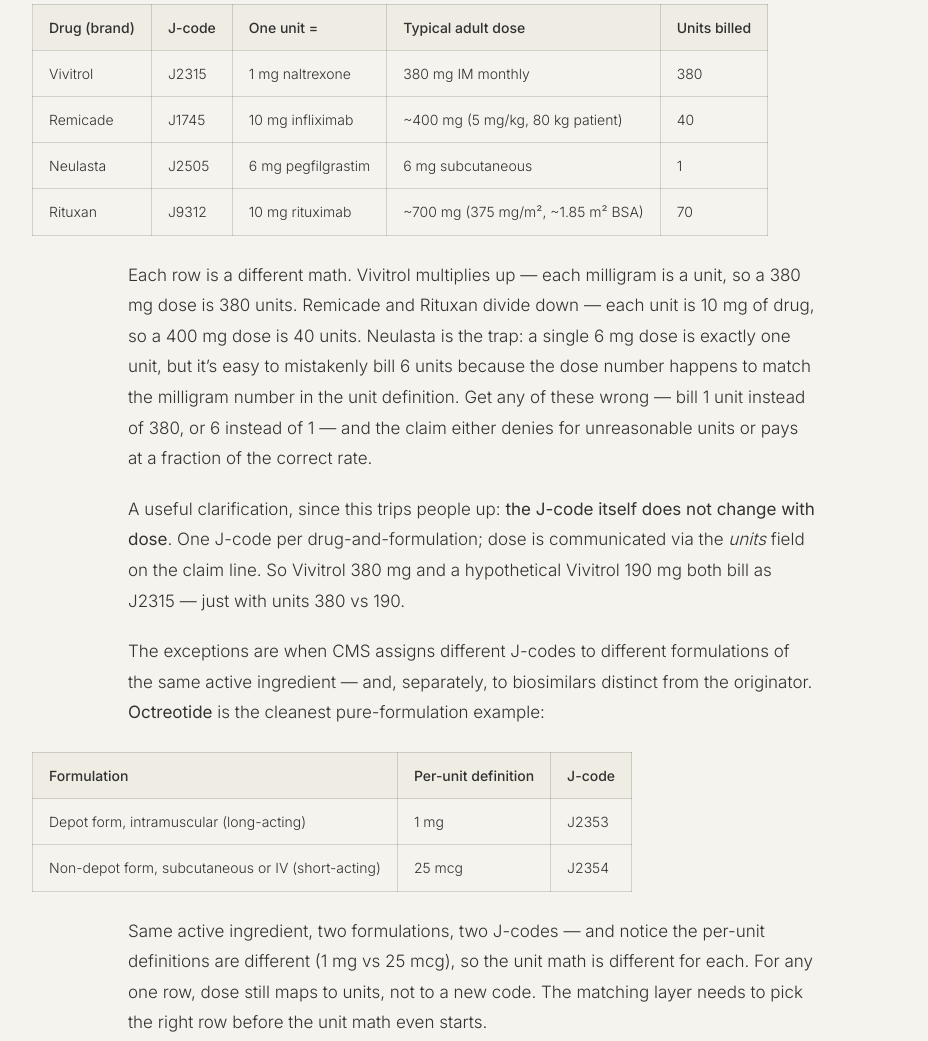
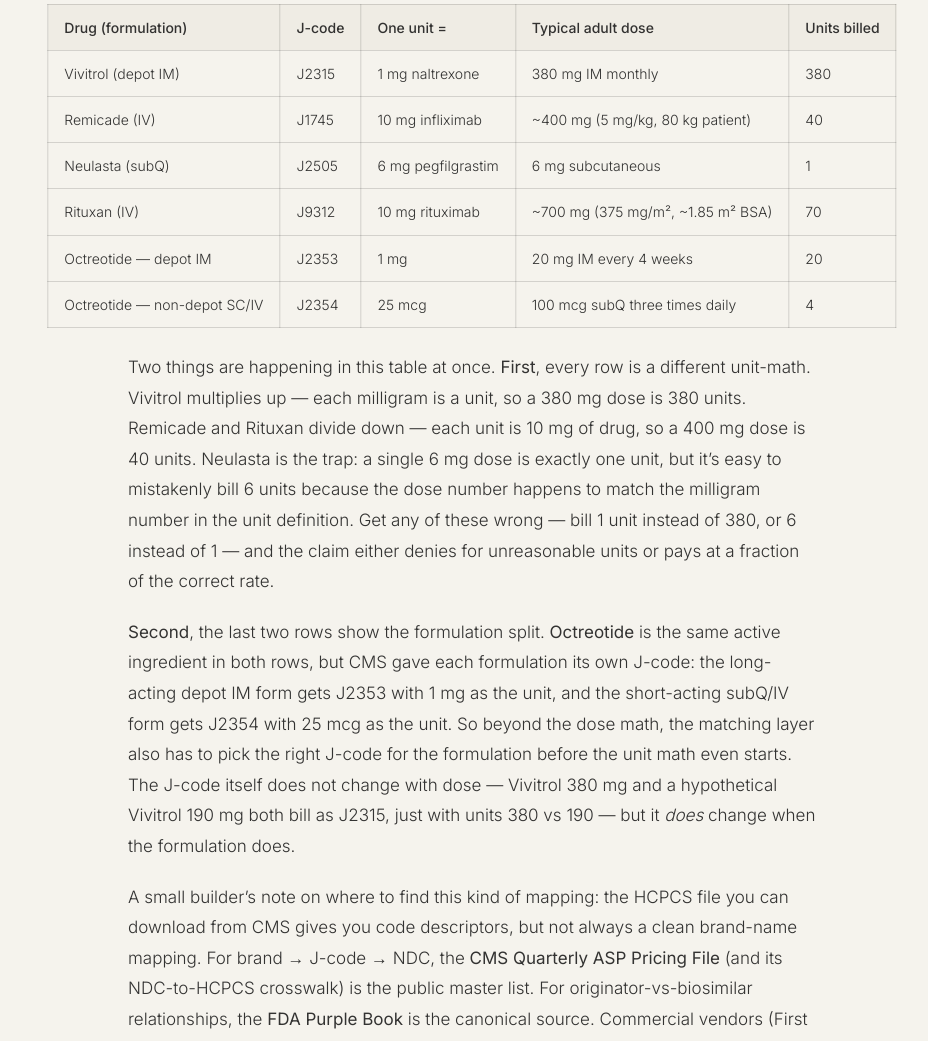
Before and after one commit to rasha-hantash/rasha.me, an Astro site: page /blog/from-lbj-to-fhir in a window 1280 px wide. Shown: the part 6703-7744 px from the top of the page, without its empty margins (168-1096 px from the left). Built offline with nearby package versions, Linux system fonts and the light colour scheme; Astro itself is replaced by a stand-in of ours.

Commit message:
Fix table centering + merge formulation example into main unit-math table
CSS: switch table breakout from negative-margin to position:relative + left:50%
+ translateX(-50%). The negative-margin approach left tables visually off-center
because the parent's positioning context interacted oddly with the negative
left margin. The translateX approach guarantees the table's CENTER aligns with
the parent column's CENTER, regardless of width.

Content: drop the separate two-row octreotide formulation table. Octreotide
J2353 (depot IM) and J2354 (non-depot SC/IV) are now rows 5 and 6 of the
main unit-math table — same drug appearing on two consecutive rows with
different J-codes and different per-unit definitions, demonstrating
formulation-based splits without leaving the table the reader is already
looking at.

```diff
--- a/src/content/blog/from-lbj-to-fhir.md
+++ b/src/content/blog/from-lbj-to-fhir.md
@@ -93,25 +93,18 @@
 
 **1. Units don't equal doses.** Every J-code defines a specific dosage unit, and that unit is almost never the dose a clinician thinks in. The unit definition lives in the J-code descriptor itself, and nothing in the EHR's medication record will translate "Vivitrol 380 mg IM" into "J2315 × 380 units" automatically unless someone has wired up the mapping. A few examples:
 
-| Drug (brand) | J-code | One unit =         | Typical adult dose                | Units billed |
-| ------------ | ------ | ------------------ | --------------------------------- | ------------ |
-| Vivitrol     | J2315  | 1 mg naltrexone    | 380 mg IM monthly                 | 380          |
-| Remicade     | J1745  | 10 mg infliximab   | ~400 mg (5 mg/kg, 80 kg patient)  | 40           |
-| Neulasta     | J2505  | 6 mg pegfilgrastim | 6 mg subcutaneous                 | 1            |
-| Rituxan      | J9312  | 10 mg rituximab    | ~700 mg (375 mg/m², ~1.85 m² BSA) | 70           |
+| Drug (formulation)           | J-code | One unit =         | Typical adult dose                | Units billed |
+| ---------------------------- | ------ | ------------------ | --------------------------------- | ------------ |
+| Vivitrol (depot IM)          | J2315  | 1 mg naltrexone    | 380 mg IM monthly                 | 380          |
+| Remicade (IV)                | J1745  | 10 mg infliximab   | ~400 mg (5 mg/kg, 80 kg patient)  | 40           |
+| Neulasta (subQ)              | J2505  | 6 mg pegfilgrastim | 6 mg subcutaneous                 | 1            |
+| Rituxan (IV)                 | J9312  | 10 mg rituximab    | ~700 mg (375 mg/m², ~1.85 m² BSA) | 70           |
+| Octreotide — depot IM        | J2353  | 1 mg               | 20 mg IM every 4 weeks            | 20           |
+| Octreotide — non-depot SC/IV | J2354  | 25 mcg             | 100 mcg subQ three times daily    | 4            |
 
-Each row is a different math. Vivitrol multiplies up — each milligram is a unit, so a 380 mg dose is 380 units. Remicade and Rituxan divide down — each unit is 10 mg of drug, so a 400 mg dose is 40 units. Neulasta is the trap: a single 6 mg dose is exactly one unit, but it's easy to mistakenly bill 6 units because the dose number happens to match the milligram number in the unit definition. Get any of these wrong — bill 1 unit instead of 380, or 6 instead of 1 — and the claim either denies for unreasonable units or pays at a fraction of the correct rate.
+Two things are happening in this table at once. **First**, every row is a different unit-math. Vivitrol multiplies up — each milligram is a unit, so a 380 mg dose is 380 units. Remicade and Rituxan divide down — each unit is 10 mg of drug, so a 400 mg dose is 40 units. Neulasta is the trap: a single 6 mg dose is exactly one unit, but it's easy to mistakenly bill 6 units because the dose number happens to match the milligram number in the unit definition. Get any of these wrong — bill 1 unit instead of 380, or 6 instead of 1 — and the claim either denies for unreasonable units or pays at a fraction of the correct rate.
 
-A useful clarification, since this trips people up: **the J-code itself does not change with dose**. One J-code per drug-and-formulation; dose is communicated via the _units_ field on the claim line. So Vivitrol 380 mg and a hypothetical Vivitrol 190 mg both bill as J2315 — just with units 380 vs 190.
-
-The exceptions are when CMS assigns different J-codes to different formulations of the same active ingredient — and, separately, to biosimilars distinct from the originator. **Octreotide** is the cleanest pure-formulation example:
-
-| Formulation                                       | Per-unit definition | J-code |
-| ------------------------------------------------- | ------------------- | ------ |
-| Depot form, intramuscular (long-acting)           | 1 mg                | J2353  |
-| Non-depot form, subcutaneous or IV (short-acting) | 25 mcg              | J2354  |
-
-Same active ingredient, two formulations, two J-codes — and notice the per-unit definitions are different (1 mg vs 25 mcg), so the unit math is different for each. For any one row, dose still maps to units, not to a new code. The matching layer needs to pick the right row before the unit math even starts.
+**Second**, the last two rows show the formulation split. **Octreotide** is the same active ingredient in both rows, but CMS gave each formulation its own J-code: the long-acting depot IM form gets J2353 with 1 mg as the unit, and the short-acting subQ/IV form gets J2354 with 25 mcg as the unit. So beyond the dose math, the matching layer also has to pick the right J-code for the formulation before the unit math even starts. The J-code itself does not change with dose — Vivitrol 380 mg and a hypothetical Vivitrol 190 mg both bill as J2315, just with units 380 vs 190 — but it _does_ change when the formulation does.
 
 A small builder's note on where to find this kind of mapping: the HCPCS file you can download from CMS gives you code descriptors, but not always a clean brand-name mapping. For brand → J-code → NDC, the **CMS Quarterly ASP Pricing File** (and its NDC-to-HCPCS crosswalk) is the public master list. For originator-vs-biosimilar relationships, the **FDA Purple Book** is the canonical source. Commercial vendors (First Databank, Medi-Span, RJ Health) maintain richer crosswalks if you're willing to pay.
 
--- a/src/layouts/BlogPostLayout.astro
+++ b/src/layouts/BlogPostLayout.astro
@@ -122,15 +122,21 @@
     -webkit-overflow-scrolling: touch;
     max-width: 100%;
   }
-  /* On large screens, let tables break out of the prose column so wider
-     comparison tables don't waste vertical space on cell wrap. Body
-     paragraphs stay at their readable ~65ch width. */
+  /* On large screens, let tables break out of the prose column AND stay
+     centered around it. Body paragraphs keep their readable ~65ch width.
+     The table sizes to its content (up to body width + 192px), then is
+     re-centered relative to the prose column via translateX. */
   @media (min-width: 1024px) {
     .prose-mid :global(table) {
-      margin-left: -96px;
-      margin-right: -96px;
-      width: calc(100% + 192px);
+      display: table;
+      overflow-x: visible;
+      width: max-content;
       max-width: calc(100% + 192px);
+      margin-left: 0;
+      margin-right: 0;
+      position: relative;
+      left: 50%;
+      transform: translateX(-50%);
     }
   }
   .prose-mid :global(th),
```
